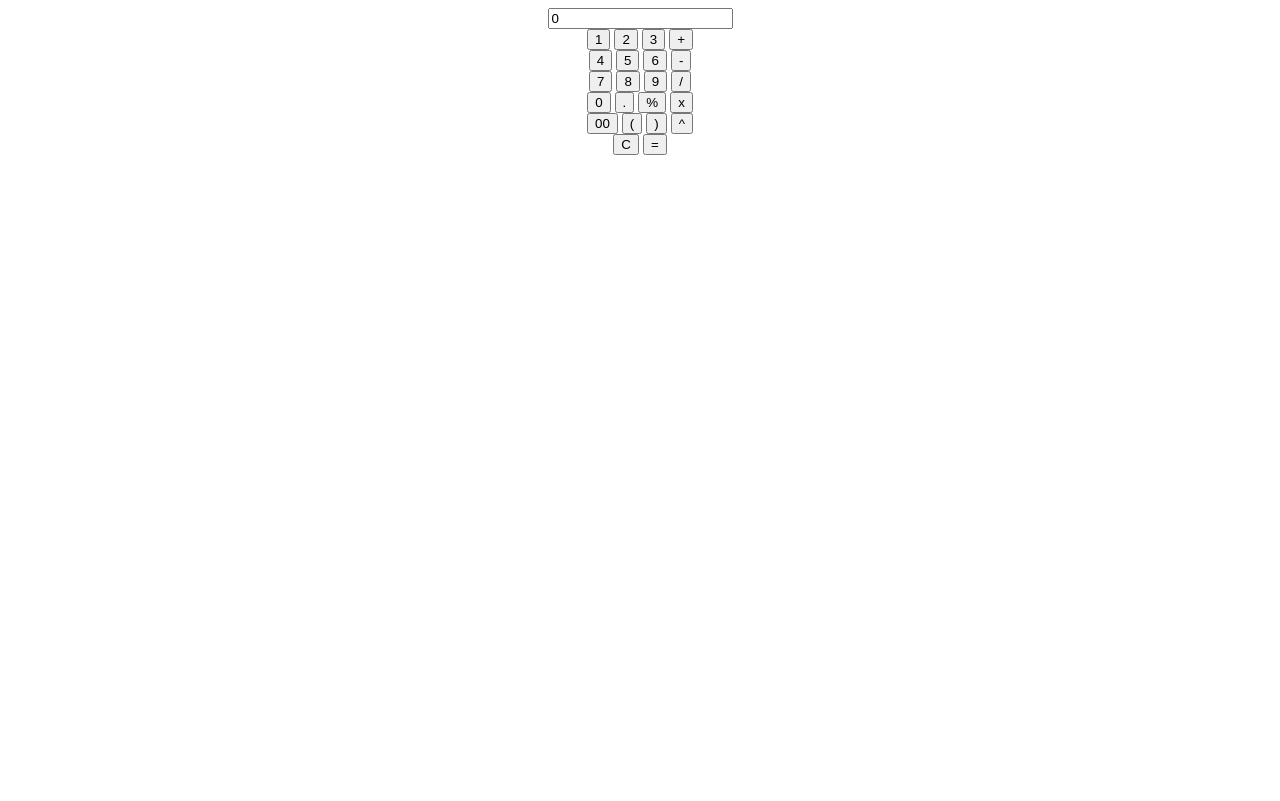
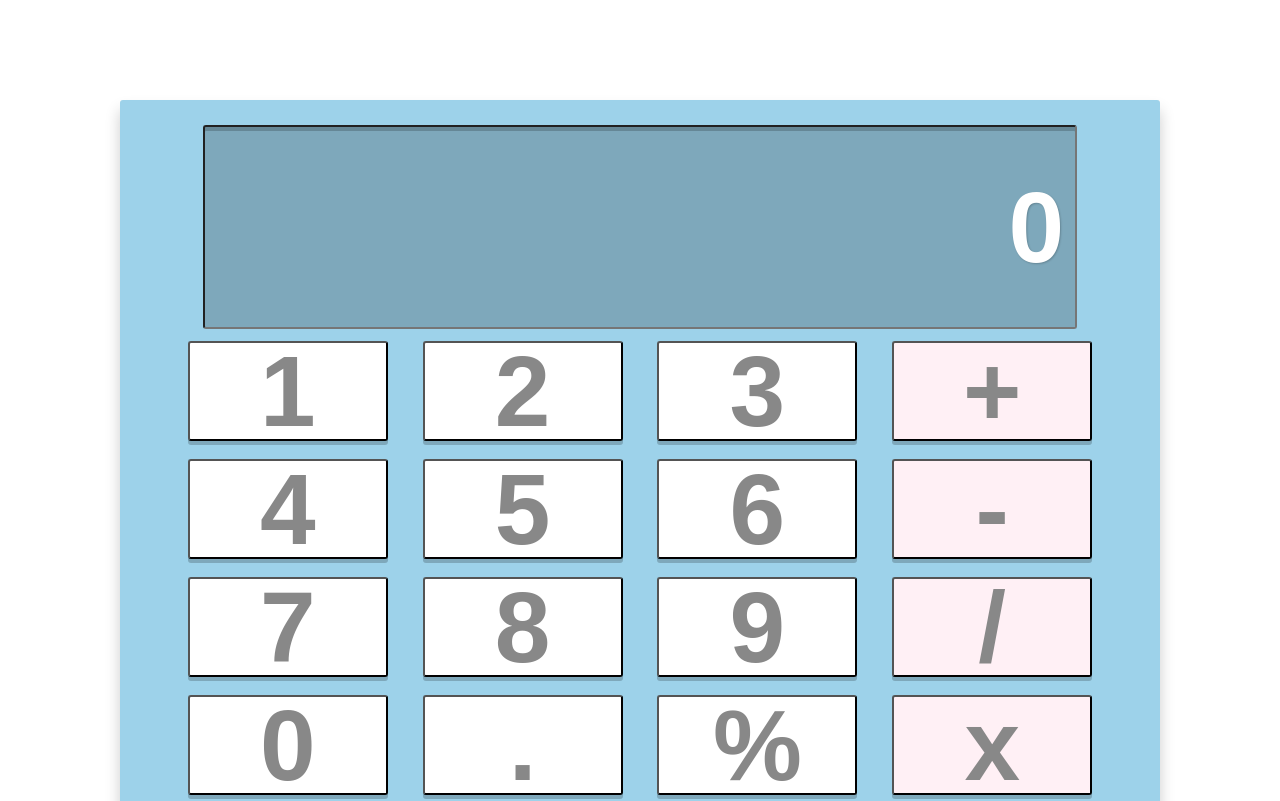
Before and after one commit to HIMALGAIRE/dasm.ga, a plain HTML site: page index.html in a window 1280 px wide. Shown: the top 801 px of the page. Drawn offline with Linux system fonts and the light colour scheme.

Commit message:
Update style.css

```diff
--- a/style.css
+++ b/style.css
@@ -1,43 +1,107 @@
-@import url('https://fonts.googleapis.com/css2?family=Orbitron&display=swap');
+* {
 
-.calculator {
-padding: 10px;
-border-radius: 1em;
-height: 380px;
-width: 400px;
-margin: auto;
-background-color: #191b28;
-box-shadow: rgba(0, 0, 0, 0.19) 0px 10px 20px, rgba(0, 0, 0, 0.23) 0px 6px 6px;
+    font: bold 100px Arial, sans-serif;
+}
+#calculator{
+
+    width: 1000px;
+    height: 1000px;
+
+    margin: 100px auto;
+    padding: 20px 20px 9px;
+
+    background: #9dd2ea;
+    border-radius: 3px;
+    box-shadow: 0px 4px #009de4, 0px 10px 15px rgba(0, 0, 0, 0.2);
 }
 
-.display-box {
-font-family: 'Orbitron', sans-serif;
-background-color: #dcdbe1;
-border: solid black 0.5px;
-color: black;
-border-radius: 5px;
-width: 100%;
-height: 65%;
+button{
+
+    width: 200px;
+    height: 100px;
+
+    background: white;
+    border-radius: 3px;
+    box-shadow: 0px 4px rgba(0, 0, 0, 0.2);
+
+    margin: 0 7px 11px 0;
+
+    color: #888;
+    line-height: 36px;
+    text-align: center;
+
+}
+button.operator
+{
+    background: #FFF0F5;
+    margin-right: 0;
+}
+button.reset{
+    width: 200px;
+    height: 200px;
+
+    background: #ff9fa8;
+    box-shadow: 0px 4px #ff7c87;
+    color: white;
+
+}
+button.eval{
+    width: 200px;
+    height: 200px;
+
+    background: #f1ff92;
+    box-shadow: 0px 4px #9da853;
+    color: #888e5f;
+}
+input{
+    height: 200px;
+    width: 850px;
+    margin: 5px;
+
+    padding: 0 10px;
+
+    background: rgba(0, 0, 0, 0.2);
+    border-radius: 3px;
+    box-shadow: inset 0px 4px rgba(0, 0, 0, 0.2);
+
+    /* Typography */
+    font-size: 100px;
+    line-height: 40px;
+    color: white;
+    text-shadow: 1px 1px 2px rgba(0, 0, 0, 0.2);
+    text-align: right;
+    letter-spacing: 1px
 }
 
-#btn {
-background-color: #fb0066;
+button:hover {
+    background: #9c89f6;
+    box-shadow: 0px 4px #6b54d3;
+    color: white;
 }
 
-input[type=button] {
-font-family: 'Orbitron', sans-serif;
-background-color: #64278f;
-color: white;
-border: solid black 0.5px;
-width: 100%;
-border-radius: 5px;
-height: 70%;
-outline: none;
+button.eval:hover {
+    background: #abb850;
+    box-shadow: 0px 4px #717a33;
+    color: #ffffff;
 }
 
-input:active[type=button] {
-background: #e5e5e5;
--webkit-box-shadow: inset 0px 0px 5px #c1c1c1;
--moz-box-shadow: inset 0px 0px 5px #c1c1c1;
-box-shadow: inset 0px 0px 5px #c1c1c1;
+button.reset:hover {
+    background: #f68991;
+    box-shadow: 0px 4px #d3545d;
+    color: white;
 }
+
+button:active {
+    box-shadow: 0px 0px #6b54d3;
+    top: 4px;
+}
+
+button.eval:active {
+    box-shadow: 0px 0px #717a33;
+    top: 4px;
+}
+
+button.reset:active {
+    top: 4px;
+    box-shadow: 0px 0px #d3545d;
+}
```
